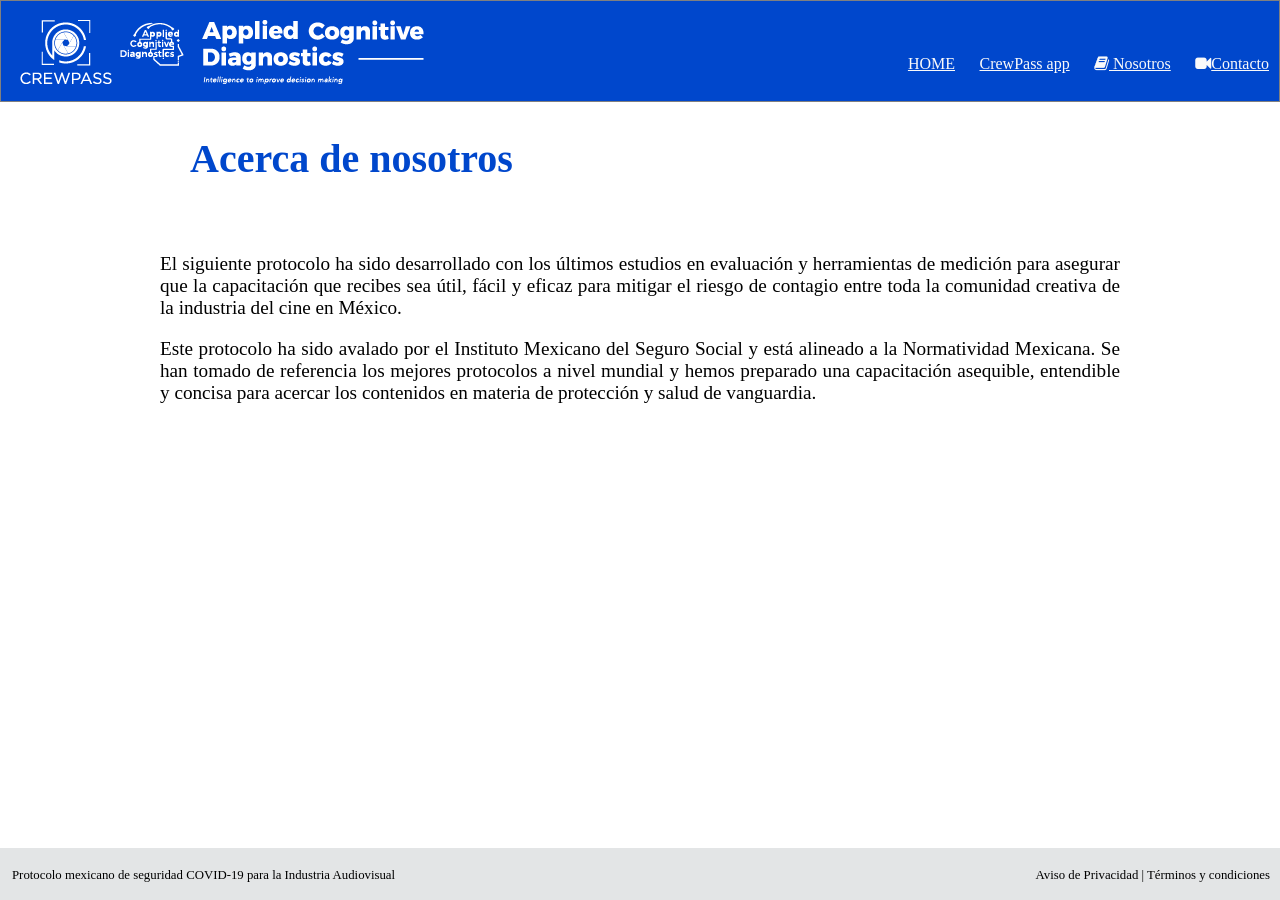
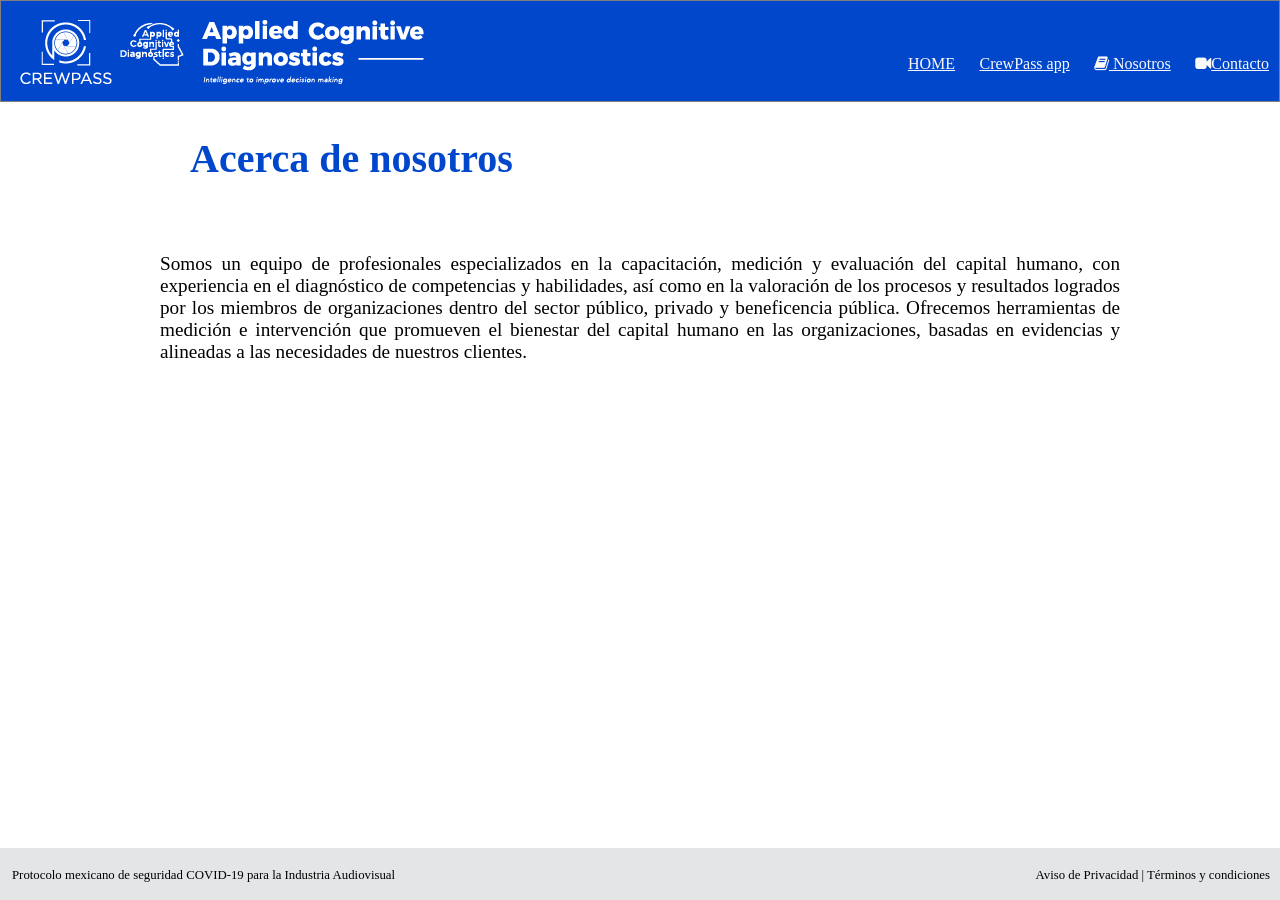
Before and after one commit to CrewPass/crewpass.github.io, a Jekyll site: the page built from nosotros.html, in a window 1280 px wide. Built offline with Jekyll 4.4.1, drawn with Linux system fonts in a browser that asks for light colours.

Commit message:
Update nosotros.html

```diff
--- a/nosotros.html
+++ b/nosotros.html
@@ -7,6 +7,4 @@ title: Nosotros
 
 <br>
 
-<p align="justify">El siguiente protocolo ha sido desarrollado con los últimos estudios en evaluación y herramientas de medición para asegurar que la capacitación que recibes sea útil, fácil y eficaz para mitigar el riesgo de contagio entre toda la comunidad creativa de la industria del cine en México.</p>
-
-<p align="justify">Este protocolo ha sido avalado por el Instituto Mexicano del Seguro Social y está alineado a la Normatividad Mexicana. Se han tomado de referencia los mejores protocolos a nivel mundial y hemos preparado una capacitación asequible, entendible y concisa para acercar los contenidos en materia de protección y salud de vanguardia.</p>
+<p align="justify">Somos un equipo de profesionales especializados en la capacitación, medición y evaluación del capital humano, con experiencia en el diagnóstico de competencias y habilidades, así como en la valoración de los procesos y resultados logrados por los miembros de organizaciones dentro del sector público, privado y beneficencia pública. Ofrecemos herramientas de medición e intervención que promueven el bienestar del capital humano en las organizaciones, basadas en evidencias y alineadas a las necesidades de nuestros clientes.</p>
```
